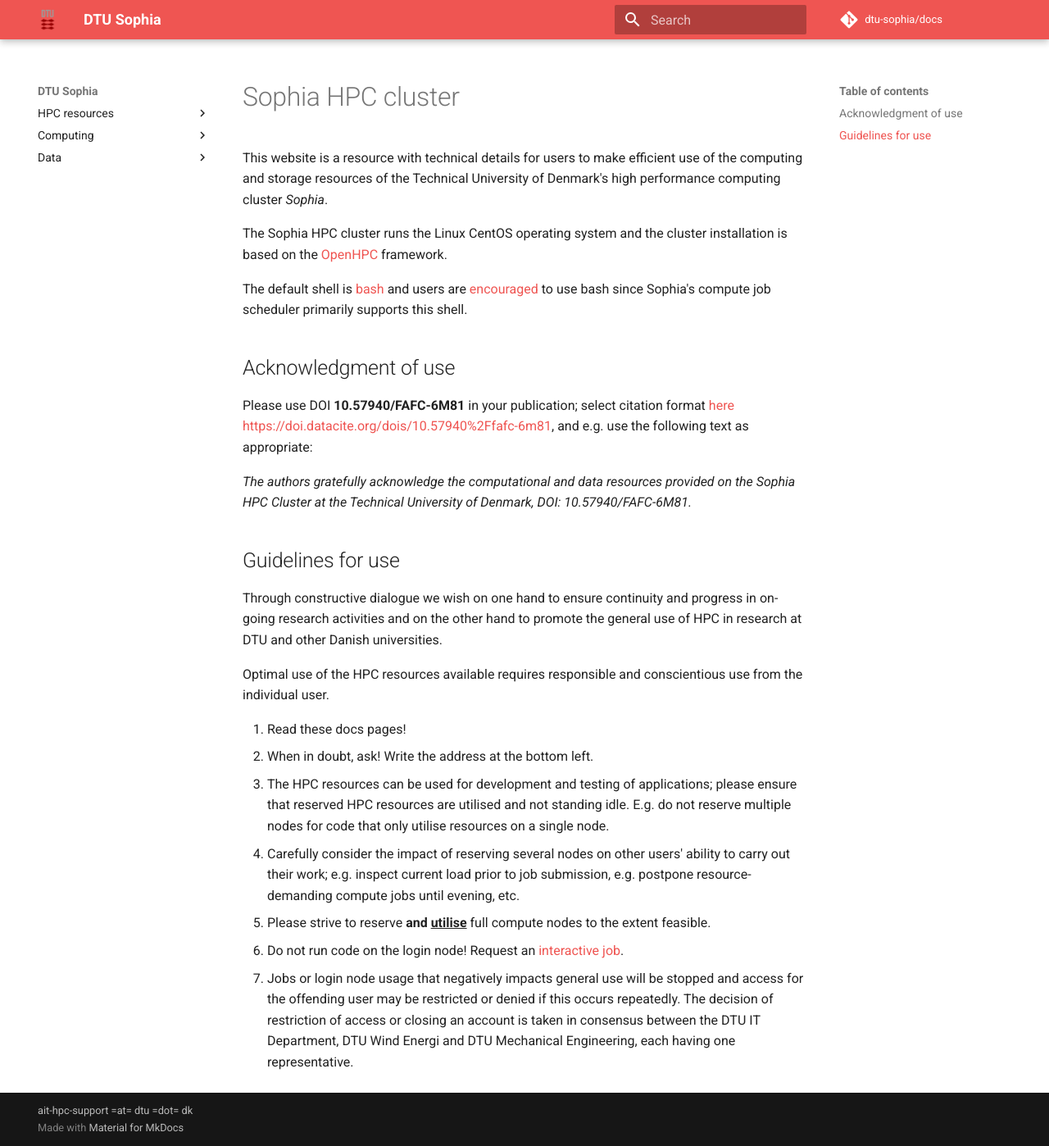
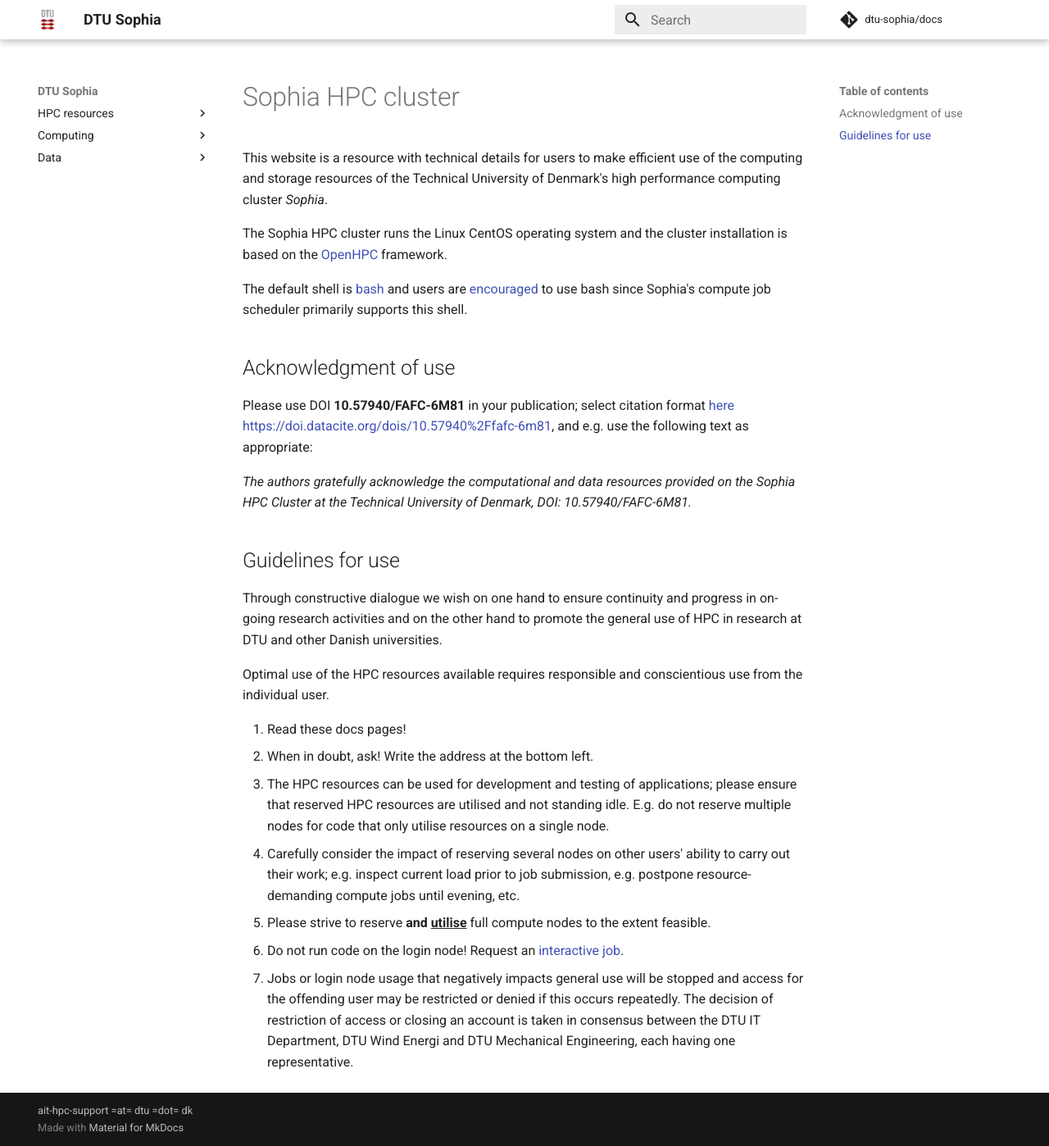
Before and after one commit to martavp/docs, an MkDocs documentation site: the page built from docs/index.md, in a window 1280 px wide and 1398 px high. Shown: the whole window at 82% size. Built offline with MkDocs 1.6.1 and Material for MkDocs 9.7.7, drawn with Linux system fonts in a browser that asks for light colours; comment, search, counter and statistics services are not loaded.

Commit message:
mod: colour

```diff
--- a/mkdocs.yml
+++ b/mkdocs.yml
@@ -8,7 +8,7 @@
 theme:
   name: material
   palette:
-    primary: red
+    primary: white
   logo: images/dtu_logo.png
   favicon: images/dtu_favicon.png
 
```
